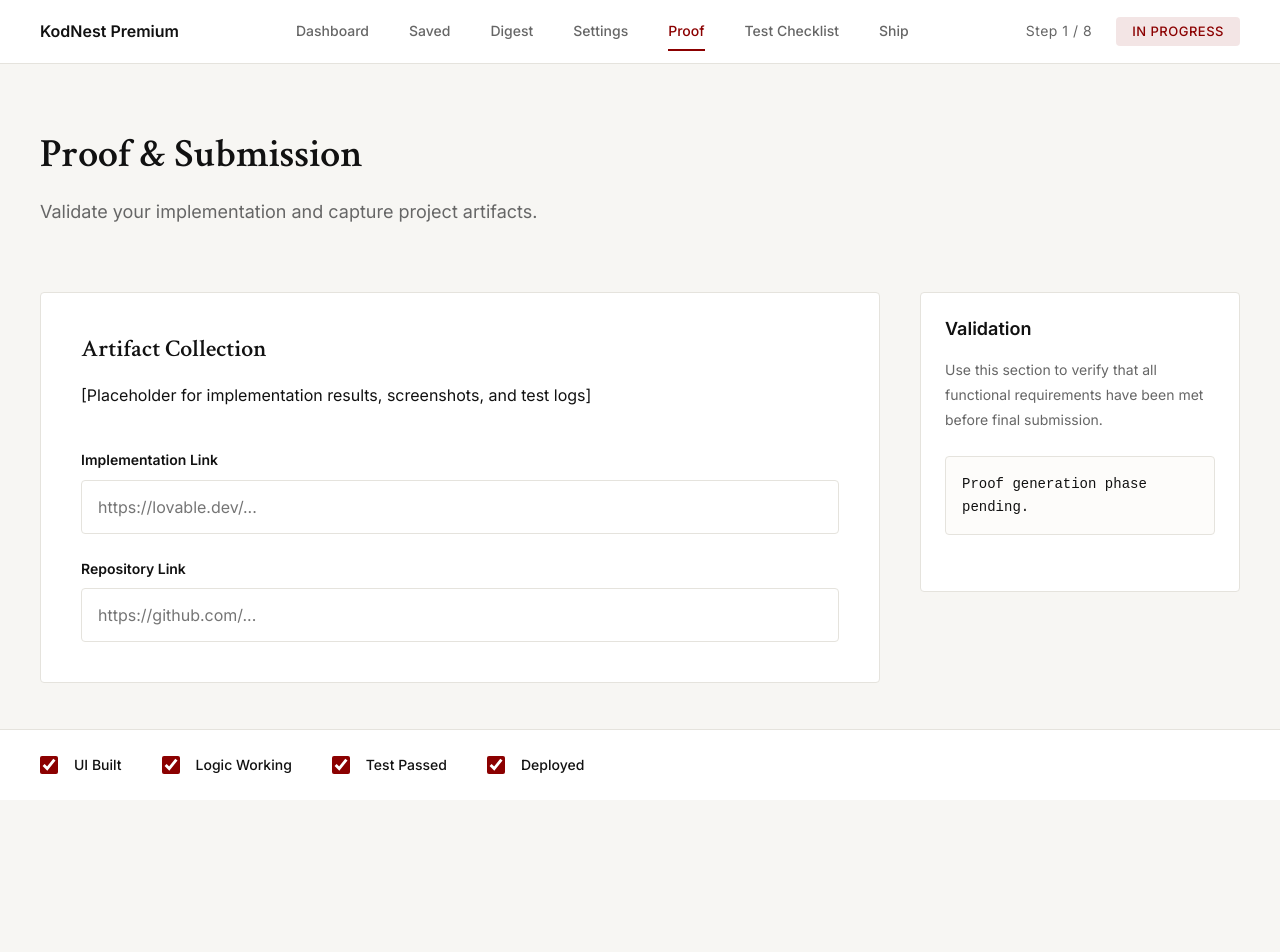
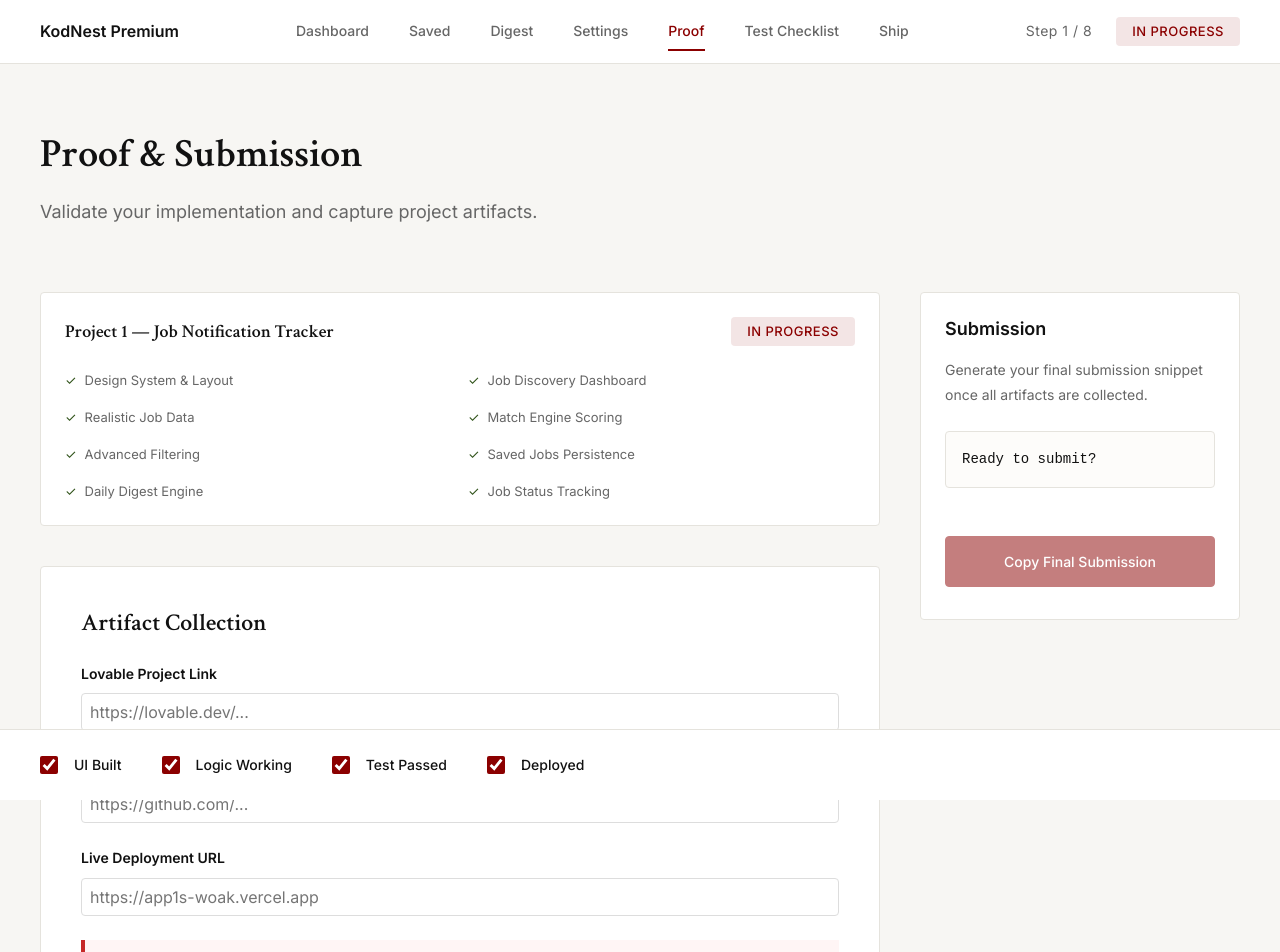
Before and after one commit to mittal-1234/app1s, a Next.js app: page /proof in a window 1280 px wide. Shown: the top 952 px of the page. Before the commit the page ends 800 px from the top, so only its background shows below. Built offline with nearby package versions, Linux system fonts and the light colour scheme.

Commit message:
Implement Final Proof & Submission Page

```diff
--- a/app/proof/page.tsx
+++ b/app/proof/page.tsx
@@ -1,9 +1,79 @@
 'use client';
 
+import { useState, useEffect } from 'react';
 import ContextHeader from '../components/ContextHeader';
 import SecondaryPanel from '../components/SecondaryPanel';
 
+const STEPS = [
+    'Design System & Layout',
+    'Job Discovery Dashboard',
+    'Realistic Job Data',
+    'Match Engine Scoring',
+    'Advanced Filtering',
+    'Saved Jobs Persistence',
+    'Daily Digest Engine',
+    'Job Status Tracking'
+];
+
 export default function Proof() {
+    const [links, setLinks] = useState({
+        lovable: '',
+        github: '',
+        deployed: ''
+    });
+    const [testsPassed, setTestsPassed] = useState(false);
+    const [isShipped, setIsShipped] = useState(false);
+
+    useEffect(() => {
+        // Load links
+        const savedLinks = localStorage.getItem('jobTrackerArtifacts');
+        if (savedLinks) {
+            setLinks(JSON.parse(savedLinks));
+        }
+
+        // Check tests
+        const savedTests = localStorage.getItem('jobTrackerTestStatus');
+        if (savedTests) {
+            const parsed = JSON.parse(savedTests);
+            const count = Object.values(parsed).filter(Boolean).length;
+            setTestsPassed(count === 10);
+        }
+    }, []);
+
+    useEffect(() => {
+        const allLinksPresent = Object.values(links).every(l => l && l.startsWith('http'));
+        setIsShipped(allLinksPresent && testsPassed);
+    }, [links, testsPassed]);
+
+    const handleLinkChange = (key: string, value: string) => {
+        const newLinks = { ...links, [key]: value };
+        setLinks(newLinks);
+        localStorage.setItem('jobTrackerArtifacts', JSON.stringify(newLinks));
+    };
+
+    const handleCopy = () => {
+        const text = `
+Job Notification Tracker — Final Submission
+
+Lovable Project:
+${links.lovable}
+
+GitHub Repository:
+${links.github}
+
+Live Deployment:
+${links.deployed}
+
+Core Features:
+- Intelligent match scoring
+- Daily digest simulation
+- Status tracking
+- Test checklist enforced
+`.trim();
+        navigator.clipboard.writeText(text);
+        alert('Submission copied to clipboard!');
+    };
+
     return (
         <div className="main-content">
             <ContextHeader
@@ -13,34 +83,100 @@ export default function Proof() {
 
             <div className="workspace-container">
                 <div className="primary-workspace">
+
+                    {/* Project Summary */}
+                    <div className="card mb-4">
+                        <div style={{ display: 'flex', justifyContent: 'space-between', alignItems: 'center', marginBottom: 'var(--space-3)' }}>
+                            <h2 style={{ fontSize: '18px', margin: 0 }}>Project 1 — Job Notification Tracker</h2>
+                            {isShipped ? (
+                                <span className="badge badge-shipped">Shipped</span>
+                            ) : (
+                                <span className="badge badge-in-progress">In Progress</span>
+                            )}
+                        </div>
+
+                        <div style={{ display: 'grid', gridTemplateColumns: 'repeat(2, 1fr)', gap: 'var(--space-2)' }}>
+                            {STEPS.map((step, i) => (
+                                <div key={i} style={{ display: 'flex', alignItems: 'center', gap: '8px', fontSize: '13px' }}>
+                                    <span style={{ color: 'var(--color-success)' }}>✓</span>
+                                    <span style={{ color: '#666' }}>{step}</span>
+                                </div>
+                            ))}
+                        </div>
+                    </div>
+
+                    {/* Artifact Collection */}
                     <div className="card card-lg mb-4">
-                        <h3>Artifact Collection</h3>
-                        <p className="text-muted mb-4">
-                            [Placeholder for implementation results, screenshots, and test logs]
-                        </p>
+                        <h3 style={{ marginBottom: 'var(--space-3)' }}>Artifact Collection</h3>
 
                         <div style={{ display: 'flex', flexDirection: 'column', gap: 'var(--space-3)' }}>
                             <div className="form-group">
                                 <label style={{ display: 'block', fontWeight: 600, marginBottom: 'var(--space-1)', fontSize: '14px' }}>
-                                    Implementation Link
+                                    Lovable Project Link
                                 </label>
-                                <input type="url" placeholder="https://lovable.dev/..." disabled />
+                                <input
+                                    type="url"
+                                    placeholder="https://lovable.dev/..."
+                                    value={links.lovable}
+                                    onChange={(e) => handleLinkChange('lovable', e.target.value)}
+                                    style={{ width: '100%', padding: '8px', border: '1px solid #ddd', borderRadius: '4px' }}
+                                />
                             </div>
                             <div className="form-group">
                                 <label style={{ display: 'block', fontWeight: 600, marginBottom: 'var(--space-1)', fontSize: '14px' }}>
-                                    Repository Link
+                                    GitHub Repository Link
                                 </label>
-                                <input type="url" placeholder="https://github.com/..." disabled />
+                                <input
+                                    type="url"
+                                    placeholder="https://github.com/..."
+                                    value={links.github}
+                                    onChange={(e) => handleLinkChange('github', e.target.value)}
+                                    style={{ width: '100%', padding: '8px', border: '1px solid #ddd', borderRadius: '4px' }}
+                                />
+                            </div>
+                            <div className="form-group">
+                                <label style={{ display: 'block', fontWeight: 600, marginBottom: 'var(--space-1)', fontSize: '14px' }}>
+                                    Live Deployment URL
+                                </label>
+                                <input
+                                    type="url"
+                                    placeholder="https://app1s-woak.vercel.app"
+                                    value={links.deployed}
+                                    onChange={(e) => handleLinkChange('deployed', e.target.value)}
+                                    style={{ width: '100%', padding: '8px', border: '1px solid #ddd', borderRadius: '4px' }}
+                                />
                             </div>
                         </div>
+
+                        {!testsPassed && (
+                            <div style={{ marginTop: 'var(--space-3)', padding: '12px', backgroundColor: '#FFF5F5', borderLeft: '4px solid #C62828', fontSize: '13px', color: '#C62828' }}>
+                                ⚠️ Completing the 10-item test checklist is required to ship.
+                            </div>
+                        )}
                     </div>
+
+                    {isShipped && (
+                        <div className="card" style={{ backgroundColor: '#F0FDF4', borderColor: '#BBF7D0', textAlign: 'center', padding: 'var(--space-4)' }}>
+                            <h3 style={{ color: '#166534', fontSize: '16px', marginBottom: '4px' }}>Project 1 Shipped Successfully.</h3>
+                            <p style={{ color: '#15803d', fontSize: '13px', margin: 0 }}>All systems operational.</p>
+                        </div>
+                    )}
                 </div>
 
                 <SecondaryPanel
-                    title="Validation"
-                    description="Use this section to verify that all functional requirements have been met before final submission."
-                    prompt="Proof generation phase pending."
-                />
+                    title="Submission"
+                    description="Generate your final submission snippet once all artifacts are collected."
+                    prompt="Ready to submit?"
+                >
+                    <button
+                        onClick={handleCopy}
+                        disabled={!isShipped}
+                        className="btn btn-primary"
+                        style={{ width: '100%', marginTop: 'var(--space-3)', opacity: isShipped ? 1 : 0.5 }}
+                    >
+                        Copy Final Submission
+                    </button>
+                </SecondaryPanel>
             </div>
         </div>
     );
```
